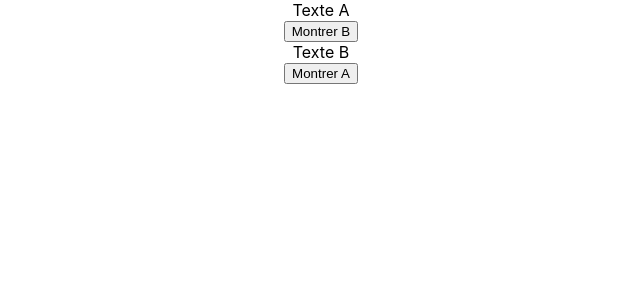
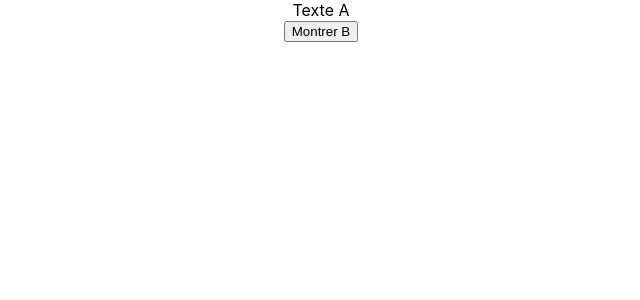
Before and after one commit to kevin95670/flashcards, a React (Create React App) app: page / in a window 1280 px wide. Shown: the top 300 px of the page, without its empty margins (319-959 px from the left). Built offline with nearby package versions, Linux system fonts and the light colour scheme.

Commit message:
action flip card

```diff
--- a/src/actions/actions.js
+++ b/src/actions/actions.js
@@ -1,6 +1,6 @@
 import * as types from '../constants/ActionTypes'
 
-export const setCardVisibility = (side) => ({
+export const setCardVisibility = (id) => ({
 	type: types.FLIP_CARD,
-	side,
+	id,
 })
--- a/src/components/Card/Card.js
+++ b/src/components/Card/Card.js
@@ -32,16 +32,21 @@ export default class Card extends Component {
    	}*/
    	render () {
 
+   		let contenu;
+	   	this.state.verso ?
+	   		contenu = (<div>
+				<div className="verso"> Texte B </div>
+				<button type="button" onClick={this.montrerRecto}>Montrer A</button>
+			</div>)
+			:
+		   	contenu = (<div>
+				<div className="recto"> Texte A </div>
+				<button type="button" onClick={this.montrerVerso}>Montrer B</button>
+			</div>)
+
 	   	return(
 	   	<div>
-		   	<div>
-				<div className="recto {this.state.verso === false ? 'show' : 'hidden'}"> Texte A </div>
-				<button type="button" onClick={this.montrerVerso}>Montrer B</button>
-			</div>
-			<div>
-				<div className="verso {this.state.verso === false ? 'hidden' : 'show'}"> Texte B </div>
-				<button type="button" onClick={this.montrerRecto}>Montrer A</button>
-			</div>
+	   		{contenu}
 		</div>
 		)
 	}
```
